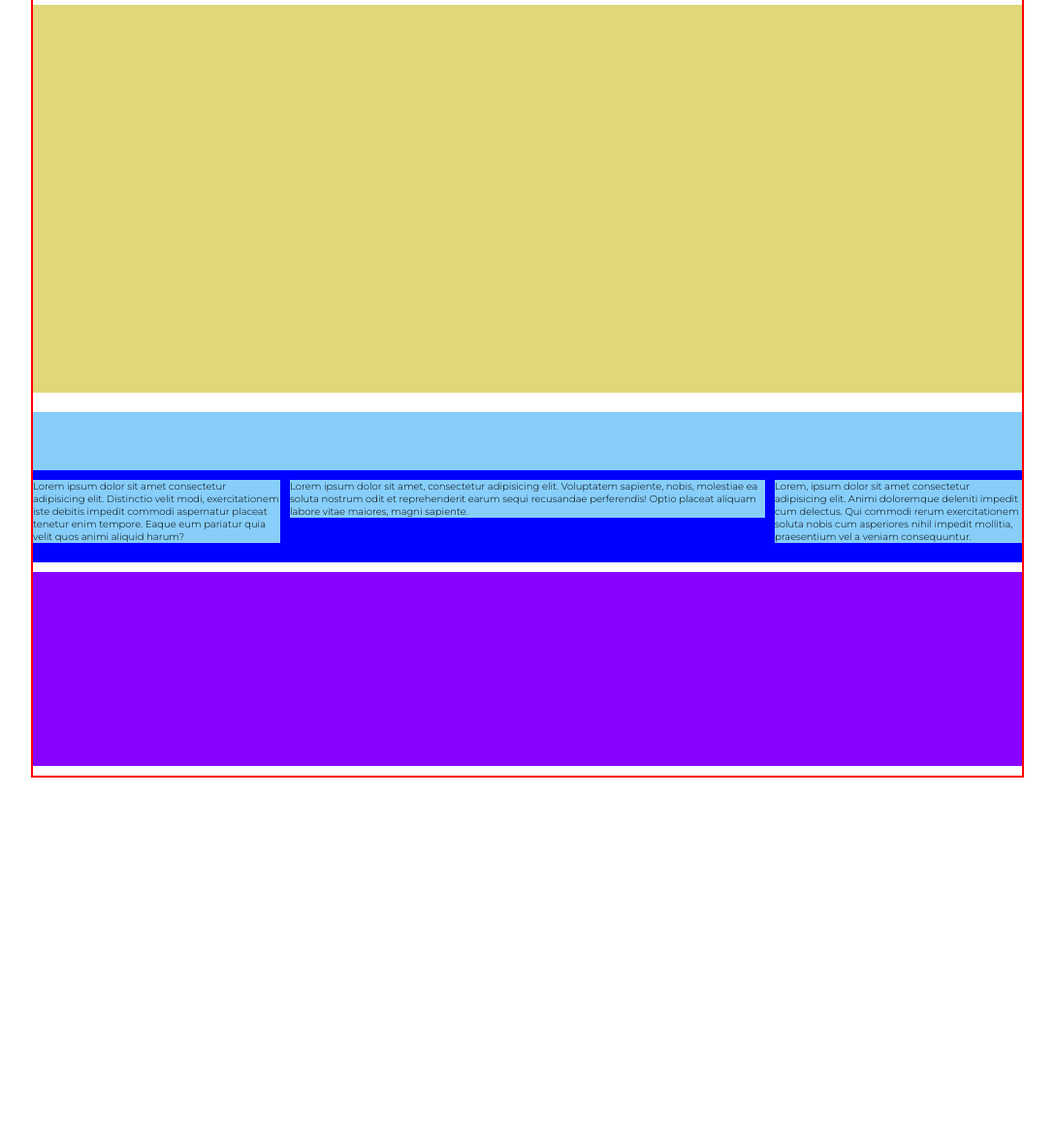
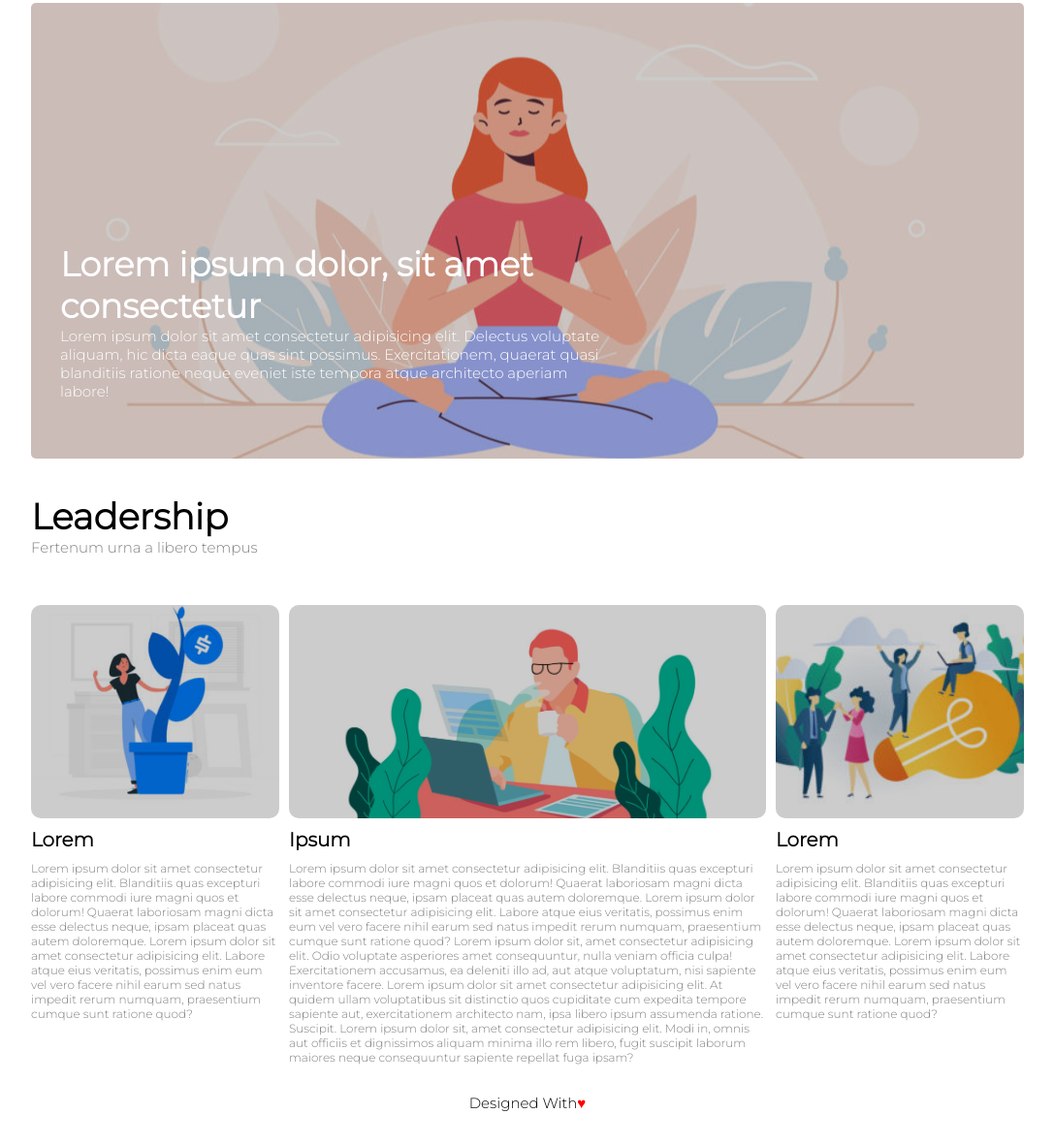
Before and after one commit to mohamedslima/htmlcss-wp, a plain HTML site: page index.html in a window 1280 px wide. Shown: the part 172-1354 px from the top of the page at 97% size, without its empty margins (96-1183 px from the left). Before the commit the page ends 974 px from the top, so only its background shows below. Drawn offline with Linux system fonts and the light colour scheme.

Commit message:
added: main and footer

```diff
--- a/css/style.css
+++ b/css/style.css
@@ -14,7 +14,6 @@
 .container {
     width: 80%;
     margin: auto;
-    border: red 2px solid;
 }
 
 body{
@@ -31,8 +30,6 @@ header{
 /* container main yellow */
 
 .container-banner{
-    background-color: #e1d679;
-    height: 400px;
     margin-top: 25px;
 }
 
@@ -44,7 +41,7 @@ header{
 }
 
 .content-top {
-    height: 60px;
+    height: 10%;
 }
 
 .col-side {
@@ -61,22 +58,10 @@ header{
     margin-top: 1em;
 }
 
-.content {
-    background-color: blue;
-    margin-top: 2em;
-}
-
-.content-top,
-.col {
-    background-color: lightskyblue;
-}
-
-
 /* container footer */
 
 footer{
-    background-color: #8803ff;
-    height: 200px;
+    height: 100px;
     margin: 1em 0 1em;
 }
 
@@ -104,3 +89,118 @@ footer{
 }
 
 /* /header content */
+
+ /* main banner content */
+
+ .banner {
+    position: relative;
+    height: 470px;
+    border-radius: .5em;
+    overflow: hidden;
+    background-image: url(../img/banner.jpg);
+    background-size: cover;
+    background-position: center;
+}
+
+.layover::before {
+    content: "";
+    position: absolute;
+    top: 0;
+    left: 0;
+    width: 100%;
+    height: 100%;
+    background-color: rgba(0, 0, 0, .2);
+}
+
+.banner-text {
+    position: absolute;
+    bottom: 6em;
+    left: 3em;
+    width: 55%;
+    color: white;
+}
+
+.banner-title{
+    font-size: 3.5em;
+}
+
+.banner-paragraph{
+    font-size: 1.5em;
+}
+
+ /* /main banner content */
+
+ /* content top content */
+
+.top-content-h1{
+    margin-top: 1em;
+    font-size: 3.7em;
+    font-weight: bold;
+}
+
+.top-content-text{
+    font-size: 1.5em;
+    color: grey;
+}
+
+ /* /content top content */
+
+ /* RESET COLUMN */
+ .image-col{
+     margin-top: 4em;
+    position: relative;
+    height: 220px;
+    border-radius: 1em;
+    overflow: hidden;
+    background-size: cover;
+    background-position: center;
+ }
+
+ /* column L content */
+
+ .image-col.left {
+    background-image: url(../img/img-1.jpg);
+}
+
+.h3-mtb{
+    font-size: 2em;
+    margin: 0.5em 0 0.5em;
+}
+
+.main-text{
+    font-size: 1.2em;
+    color: grey;
+}
+
+ /* /column L content */
+
+  /* column C content */
+
+  .image-col.center {
+    background-image: url(../img/banner-2.jpg);
+}
+
+ /* /column C content */
+
+   /* column R content */
+
+   .image-col.right {
+    background-image: url(../img/img-3.jpg);
+}
+
+ /* /column R content */
+
+ /* footer content */
+
+.footer-text{
+    font-size: 1.5em;
+    justify-content: center;
+    display: flex;
+}
+
+.red-heart{
+    vertical-align: middle;
+    color: red;
+}
+
+ /* /footer content */
--- a/index.html
+++ b/index.html
@@ -26,19 +26,52 @@
             </nav>
         </header>
         <main>
-            <div class="container-banner"></div>
-            <div class="container-leadership"></div>
+            <div class="container-banner">
+                <div class="banner layover">
+                    <div class="banner-text">
+                        <h1 class="banner-title">Lorem ipsum dolor, sit amet consectetur</h1>
+                        <p class="banner-paragraph">Lorem ipsum dolor sit amet consectetur adipisicing elit. Delectus voluptate aliquam, hic dicta eaque quas sint possimus. Exercitationem, quaerat quasi blanditiis ratione neque eveniet iste tempora atque architecto aperiam labore!</p>
+                    </div>
+                </div>
+            </div>
             <section class="content clearfix">
-                <div class="content-top"></div>
+                <div class="content-top">
+                    <h1 class="top-content-h1">Leadership</h1>
+                    <span class="top-content-text">Fertenum urna a libero tempus</span>
+                </div>
                 <div class="content-bottom">
-                    <div class="col col-side">Lorem ipsum dolor sit amet consectetur adipisicing elit. Distinctio velit modi, exercitationem iste debitis impedit commodi aspernatur placeat tenetur enim tempore. Eaque eum pariatur quia velit quos animi aliquid harum?</div>
-                    <div class="col col-center">Lorem ipsum dolor sit amet, consectetur adipisicing elit. Voluptatem sapiente, nobis, molestiae ea soluta nostrum odit et reprehenderit earum sequi recusandae perferendis! Optio placeat aliquam labore vitae maiores, magni sapiente.</div>
-                    <div class="col col-side">Lorem, ipsum dolor sit amet consectetur adipisicing elit. Animi doloremque deleniti impedit cum delectus. Qui commodi rerum exercitationem soluta nobis cum asperiores nihil impedit mollitia, praesentium vel a veniam consequuntur.</div>
+                    <div class="col col-side">
+                        <div class="image-col left layover"></div>
+                            <h3 class="h3-mtb">Lorem</h3>
+                            <p class="main-text">
+                            Lorem ipsum dolor sit amet consectetur adipisicing elit. Blanditiis quas excepturi labore commodi iure magni quos et dolorum! Quaerat laboriosam magni dicta esse delectus neque, ipsam placeat quas autem doloremque.
+                            Lorem ipsum dolor sit amet consectetur adipisicing elit. Labore atque eius veritatis, possimus enim eum vel vero facere nihil earum sed natus impedit rerum numquam, praesentium cumque sunt ratione quod?
+                            </p>
+                    </div>
+                    <div class="col col-center">
+                        <div class="image-col center layover"></div>
+                            <h3 class="h3-mtb">Ipsum</h3>
+                            <p class="main-text">
+                            Lorem ipsum dolor sit amet consectetur adipisicing elit. Blanditiis quas excepturi labore commodi iure magni quos et dolorum! Quaerat laboriosam magni dicta esse delectus neque, ipsam placeat quas autem doloremque.
+                            Lorem ipsum dolor sit amet consectetur adipisicing elit. Labore atque eius veritatis, possimus enim eum vel vero facere nihil earum sed natus impedit rerum numquam, praesentium cumque sunt ratione quod?
+                            Lorem ipsum dolor sit, amet consectetur adipisicing elit. Odio voluptate asperiores amet consequuntur, nulla veniam officia culpa! Exercitationem accusamus, ea deleniti illo ad, aut atque voluptatum, nisi sapiente inventore facere.
+                            Lorem ipsum dolor sit amet consectetur adipisicing elit. At quidem ullam voluptatibus sit distinctio quos cupiditate cum expedita tempore sapiente aut, exercitationem architecto nam, ipsa libero ipsum assumenda ratione. Suscipit.
+                            Lorem ipsum dolor sit, amet consectetur adipisicing elit. Modi in, omnis aut officiis et dignissimos aliquam minima illo rem libero, fugit suscipit laborum maiores neque consequuntur sapiente repellat fuga ipsam?
+                            </p>
+                     </div>
+                    <div class="col col-side">
+                        <div class="image-col right layover"></div>
+                            <h3 class="h3-mtb">Lorem</h3>
+                            <p class="main-text">
+                            Lorem ipsum dolor sit amet consectetur adipisicing elit. Blanditiis quas excepturi labore commodi iure magni quos et dolorum! Quaerat laboriosam magni dicta esse delectus neque, ipsam placeat quas autem doloremque.
+                            Lorem ipsum dolor sit amet consectetur adipisicing elit. Labore atque eius veritatis, possimus enim eum vel vero facere nihil earum sed natus impedit rerum numquam, praesentium cumque sunt ratione quod?
+                            </p>
+                    </div>
                 </div>
             </section>
         </main>
         <footer>
-
+            <div class="footer-text">Designed With <span class="red-heart">&hearts;</span></div>
         </footer>
     </div>
 
```
